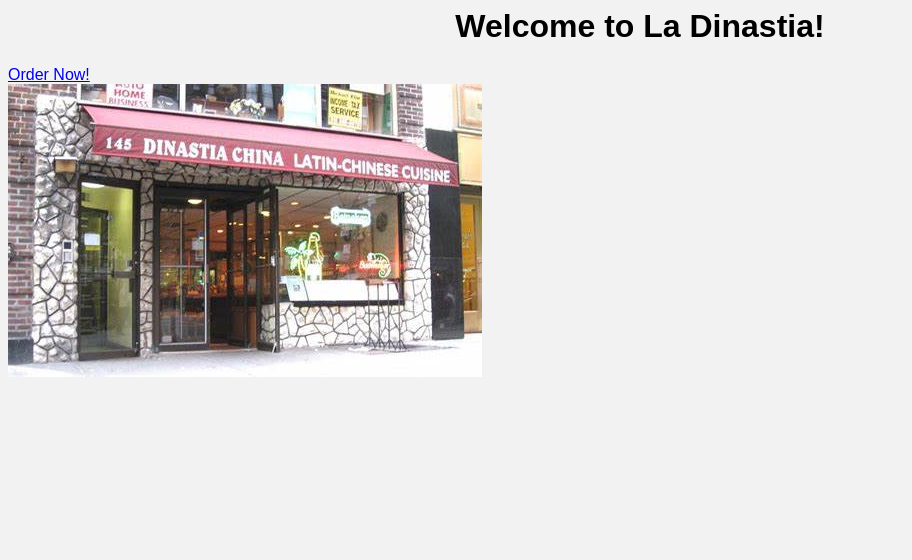
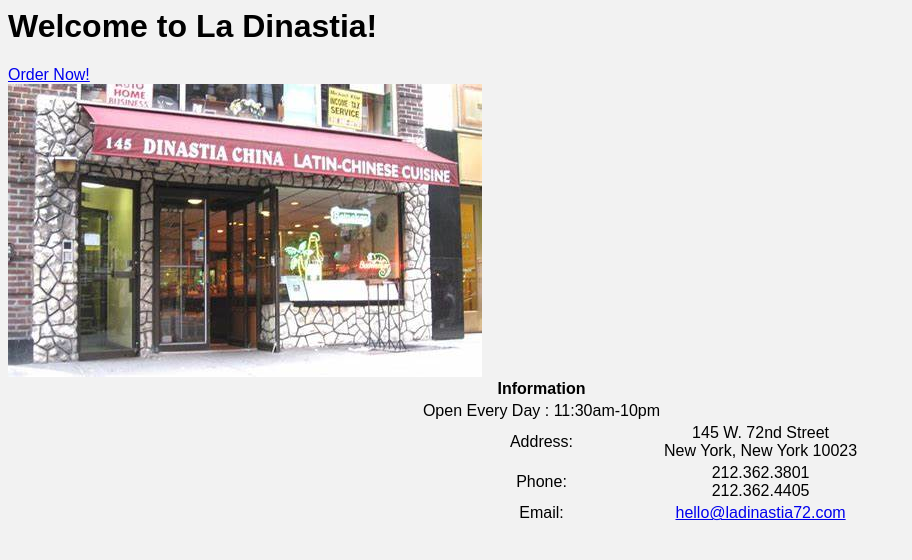
Before and after one commit to enano1/resturants_cs412, a Django app: page / in a window 1280 px wide. Shown: the top 560 px of the page, without its empty margins (0-912 px from the left). Run offline with Django 5.2, Linux system fonts and the light colour scheme.

Commit message:
updating

```diff
--- a/resturant/resturantstyles.css
+++ b/resturant/resturantstyles.css
@@ -2,11 +2,11 @@
     background-color: #f2f2f2;
     font-family: Arial, sans-serif;
 }
-
+/*
 h1 {
     text-align: center;
     font-size: 2em;
-}
+} */
 
 p {
     text-align: center;
@@ -18,3 +18,18 @@
     border: 0;
     border-top: 1px solid #eee;
 }
+
+.divCenter {
+    margin: 0 auto;
+    width: 50%;
+    text-align: center;
+}
+
+table {
+    margin: 0 auto;
+    text-align: center;
+}
+
+th, td {
+    text-align: center;
+}
--- a/resturant/templates/resturant/base.html
+++ b/resturant/templates/resturant/base.html
@@ -2,11 +2,10 @@
 <html>
     <head>
         <title>La Dinastia</title>
-        <link rel="stylesheet" href="/resturant/resturantstyles.css">
+        <link rel="stylesheet" href="resturant/resturantstyles.css">
     </head>
     <body>
     {% block content %}
     {% endblock %}
-
     </body>
 </html>
--- a/resturant/templates/resturant/main.html
+++ b/resturant/templates/resturant/main.html
@@ -1,14 +1,36 @@
 {% extends 'resturant/base.html' %}
 {% block content %}
-<html>
     <div>
         <h1>Welcome to La Dinastia!</h1>
-    <div/>
+    </div>
     <div>
         <a href="/order">Order Now!</a>
     </div>
     <div>
         <img src='/resturant/images/ladinastia.jpeg' alt='La Dinastia'>
     </div>
-<html/>
+    <div>
+        <table>
+            <tr>
+                <th>Information</th>
+            </tr>
+            <tr>
+                <td>Open Every Day : 11:30am-10pm</td>
+            </tr>
+            <tr>
+                <td>Address:</td>
+                <td>145 W. 72nd Street<br>
+                    New York, New York 10023</td>
+            </tr>
+            <tr>
+                <td>Phone:</td>
+                <td>212.362.3801<br>
+                    212.362.4405</td>
+            </tr>
+            <tr>
+                <td>Email:</td>
+                <td><a href="mailto:hello@ladinastia72.com">hello@ladinastia72.com</a></td>
+            </tr>
+        </table>
+    </div>
 {% endblock %}
```
Also changed, not shown: resturant/templates/resturant/order.html (+21 -1 lines).
